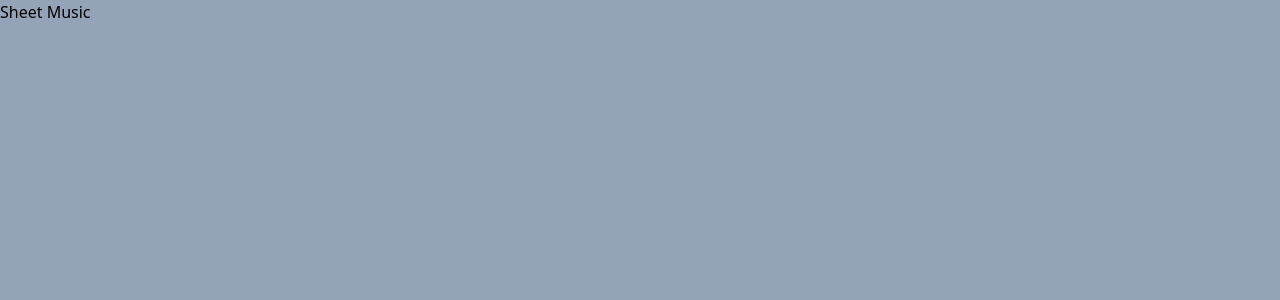
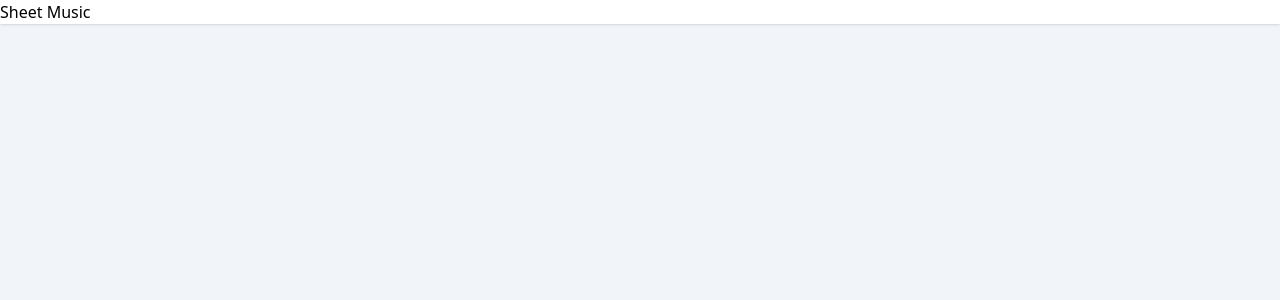
Before and after one commit to archdev-ca/react-music-sheet, a React (Vite) app: page / in a window 1280 px wide. Shown: the top 300 px of the page. Built offline with nearby package versions, Linux system fonts and the light colour scheme.

Commit message:
Fix alias and setup initial interfaces

```diff
--- a/index.html
+++ b/index.html
@@ -6,7 +6,7 @@
     <meta name="viewport" content="width=device-width, initial-scale=1.0" />
     <title>Vite + React + TS</title>
   </head>
-  <body class="bg-slate-400">
+  <body class="bg-slate-100">
     <div id="root"></div>
     <script type="module" src="/src/main.tsx"></script>
   </body>
--- a/src/pages/sheet/index.tsx
+++ b/src/pages/sheet/index.tsx
@@ -2,7 +2,7 @@ type Props = {}
 
 const SheetIndex = (props: Props) => {
   return (
-    <div>Sheet Music</div>
+    <div className="container bg-white mx-auto shadow">Sheet Music</div>
   )
 }
 export default SheetIndex
--- a/tailwind.config.js
+++ b/tailwind.config.js
@@ -1,6 +1,6 @@
 /** @type {import('tailwindcss').Config} */
 export default {
-  content: ["./index.html", "./src/**/*.{tsx}"],
+  content: ["./index.html", "./src/**/*.{html,jsx,tsx}"],
   theme: {
     extend: {},
   },
```
Also changed, not shown: src/interfaces/index.ts (added, +23 -0 lines).
